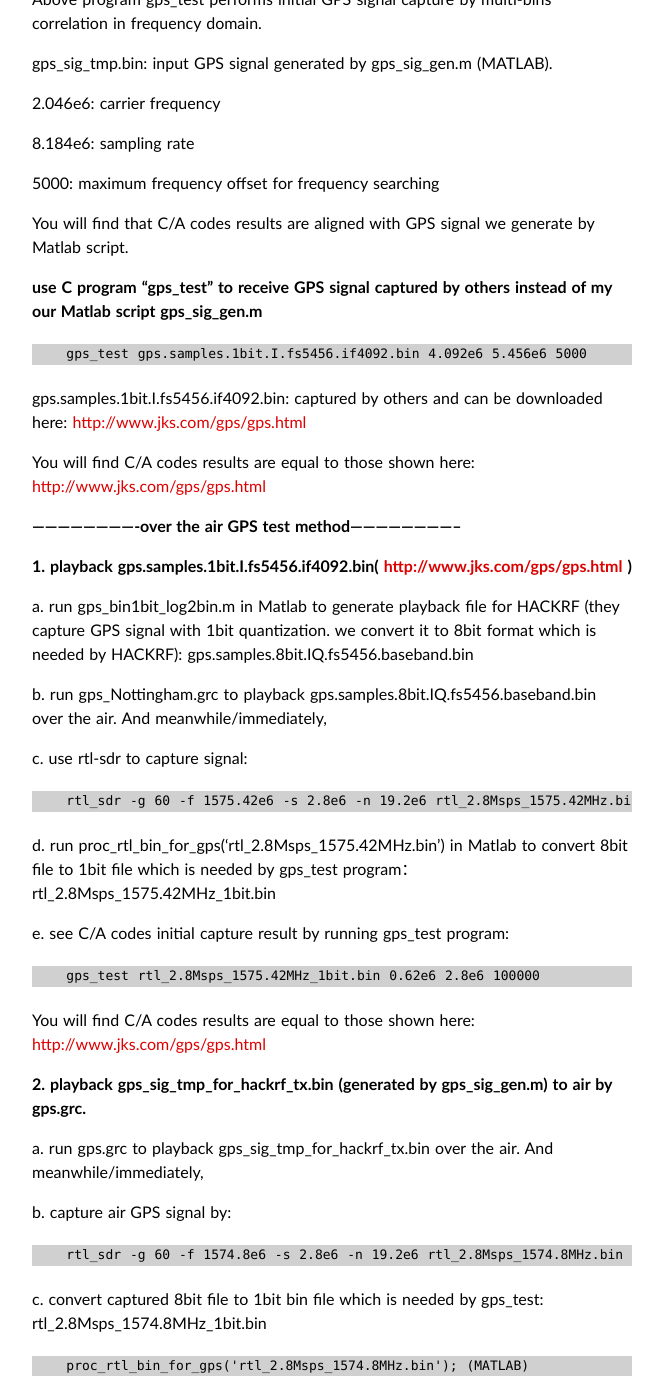
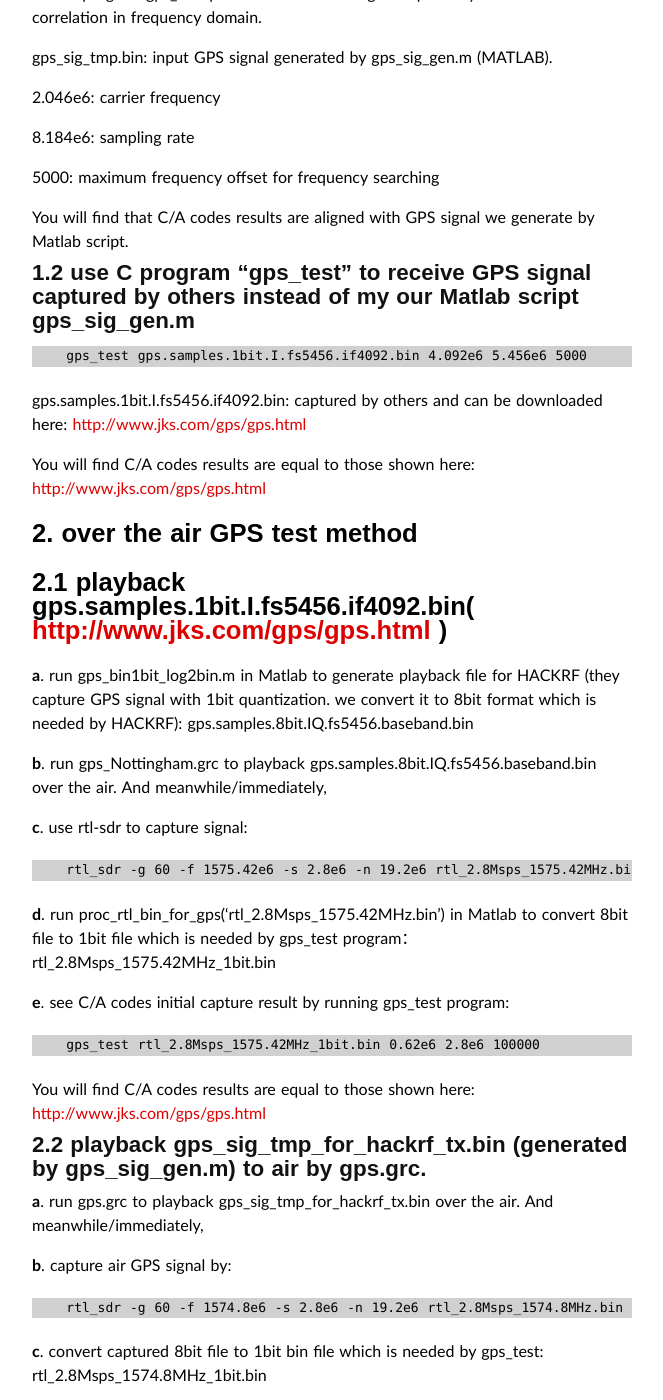
Before and after one commit to sdr-x/sdr-x.github.io, a Jekyll site: the page built from _posts/2014-05-28-Some efforts and tools on GPS signal replay (GPS重放模拟).md, in a window 1280 px wide and 1400 px high, scrolled down 828 px. Shown: the whole window, without its empty margins (308-971 px from the left). Built offline with Jekyll 4.4.1, drawn with Linux system fonts in a browser that asks for light colours; some web fonts are replaced; Markdown is read by kramdown in place of the engine named in the settings; comment, search, counter and statistics services are not loaded; some of the changed text lies outside the part shown.

Commit message:
Update 2014-05-28-Some efforts and tools on GPS signal replay (GPS重放模拟).md

```diff
--- a/_posts/2014-05-28-Some efforts and tools on GPS signal replay (GPS重放模拟).md
+++ b/_posts/2014-05-28-Some efforts and tools on GPS signal replay (GPS重放模拟).md
@@ -17,17 +17,17 @@ To build the C program "gps_test" (front part of software GPS receiver) after yo
 
     make
 
-**----------------------offline GPS simulation method---------------------**
+# 1. offline GPS simulation method
 
-**use C program "gps_test" to receive GPS signal generated by Matlab script gps_sig_gen.m**
+## 1.1 use C program "gps_test" to receive GPS signal generated by Matlab script gps_sig_gen.m
 
-a. generate GPS signal file by running gps_sig_gen.m in Matlab
+**a**. generate GPS signal file by running gps_sig_gen.m in Matlab
 
         gps_sig_gen.m
 
 to get file gps_sig_tmp.bin
 
-b. use "gps_test" program to do some initial demodulation and check C/A codes:
+**b**. use "gps_test" program to do some initial demodulation and check C/A codes:
 
         gps_test gps_sig_tmp.bin 2.046e6 8.184e6 5000
 
@@ -43,7 +43,7 @@ gps_sig_tmp.bin: input GPS signal generated by gps_sig_gen.m (MATLAB).
 
 You will find that C/A codes results are aligned with GPS signal we generate by Matlab script.
 
-**use C program "gps_test" to receive GPS signal captured by others instead of my our Matlab script gps_sig_gen.m**
+## 1.2 use C program "gps_test" to receive GPS signal captured by others instead of my our Matlab script gps_sig_gen.m
 
         gps_test gps.samples.1bit.I.fs5456.if4092.bin 4.092e6 5.456e6 5000
 
@@ -51,53 +51,53 @@ gps.samples.1bit.I.fs5456.if4092.bin: captured by others and can be downloaded h
 
 You will find C/A codes results are equal to those shown here: [http://www.jks.com/gps/gps.html](http://www.jks.com/gps/gps.html)
 
-**-------------------------over the air GPS test method--------------------------**
+# 2. over the air GPS test method
 
-**1. playback gps.samples.1bit.I.fs5456.if4092.bin( [http://www.jks.com/gps/gps.html](http://www.jks.com/gps/gps.html) )**
+# 2.1 playback gps.samples.1bit.I.fs5456.if4092.bin( [http://www.jks.com/gps/gps.html](http://www.jks.com/gps/gps.html) )
 
-a. run gps_bin1bit_log2bin.m in Matlab to generate playback file for HACKRF (they capture GPS signal with 1bit quantization. we convert it to 8bit format which is needed by HACKRF): gps.samples.8bit.IQ.fs5456.baseband.bin
+**a**. run gps_bin1bit_log2bin.m in Matlab to generate playback file for HACKRF (they capture GPS signal with 1bit quantization. we convert it to 8bit format which is needed by HACKRF): gps.samples.8bit.IQ.fs5456.baseband.bin
 
-b. run gps_Nottingham.grc to playback gps.samples.8bit.IQ.fs5456.baseband.bin over the air. And meanwhile/immediately,
+**b**. run gps_Nottingham.grc to playback gps.samples.8bit.IQ.fs5456.baseband.bin over the air. And meanwhile/immediately,
 
-c. use rtl-sdr to capture signal:
+**c**. use rtl-sdr to capture signal:
 
         rtl_sdr -g 60 -f 1575.42e6 -s 2.8e6 -n 19.2e6 rtl_2.8Msps_1575.42MHz.bin
 
-d. run proc_rtl_bin_for_gps('rtl_2.8Msps_1575.42MHz.bin') in Matlab to convert 8bit file to 1bit file which is needed by gps_test program：rtl_2.8Msps_1575.42MHz_1bit.bin
+**d**. run proc_rtl_bin_for_gps('rtl_2.8Msps_1575.42MHz.bin') in Matlab to convert 8bit file to 1bit file which is needed by gps_test program：rtl_2.8Msps_1575.42MHz_1bit.bin
 
-e. see C/A codes initial capture result by running gps_test program:
+**e**. see C/A codes initial capture result by running gps_test program:
 
         gps_test rtl_2.8Msps_1575.42MHz_1bit.bin 0.62e6 2.8e6 100000
 
 You will find C/A codes results are equal to those shown here: [http://www.jks.com/gps/gps.html](http://www.jks.com/gps/gps.html)
 
-**2. playback gps_sig_tmp_for_hackrf_tx.bin (generated by gps_sig_gen.m) to air by gps.grc.**
+## 2.2 playback gps_sig_tmp_for_hackrf_tx.bin (generated by gps_sig_gen.m) to air by gps.grc.
 
-a. run gps.grc to playback gps_sig_tmp_for_hackrf_tx.bin over the air. And meanwhile/immediately,
+**a**. run gps.grc to playback gps_sig_tmp_for_hackrf_tx.bin over the air. And meanwhile/immediately,
 
-b. capture air GPS signal by:
+**b**. capture air GPS signal by:
 
         rtl_sdr -g 60 -f 1574.8e6 -s 2.8e6 -n 19.2e6 rtl_2.8Msps_1574.8MHz.bin
 
-c. convert captured 8bit file to 1bit bin file which is needed by gps_test: rtl_2.8Msps_1574.8MHz_1bit.bin
+**c**. convert captured 8bit file to 1bit bin file which is needed by gps_test: rtl_2.8Msps_1574.8MHz_1bit.bin
 
         proc_rtl_bin_for_gps('rtl_2.8Msps_1574.8MHz.bin'); (MATLAB)
 
-d. RUN:
+**d**. RUN:
 
         gps_test rtl_2.8Msps_1574.8MHz_1bit.bin 0.62e6 2.8e6 100000
 
 to see GPS signal capture result: C/A codes are supposed to align with our expectation (Matlab script).
 
-e. you can also capture air GPS signal with different intermediate frequency by:
+**e**. you can also capture air GPS signal with different intermediate frequency by:
 
         rtl_sdr -g 60 -f 1575.42e6 -s 2.8e6 -n 19.2e6 rtl_2.8Msps_1575.42MHz.bin
 
-f. convert captured 8bit file to 1bit bin file which is needed by gps_test: rtl_2.8Msps_1575.42MHz_1bit.bin
+**f**. convert captured 8bit file to 1bit bin file which is needed by gps_test: rtl_2.8Msps_1575.42MHz_1bit.bin
 
         proc_rtl_bin_for_gps('rtl_2.8Msps_1575.42MHz.bin'); (MATLAB)
 
-g. RUN:
+**g**. RUN:
 
         gps_test rtl_2.8Msps_1575.42MHz_1bit.bin 0.62e6 2.8e6 100000
 
```
